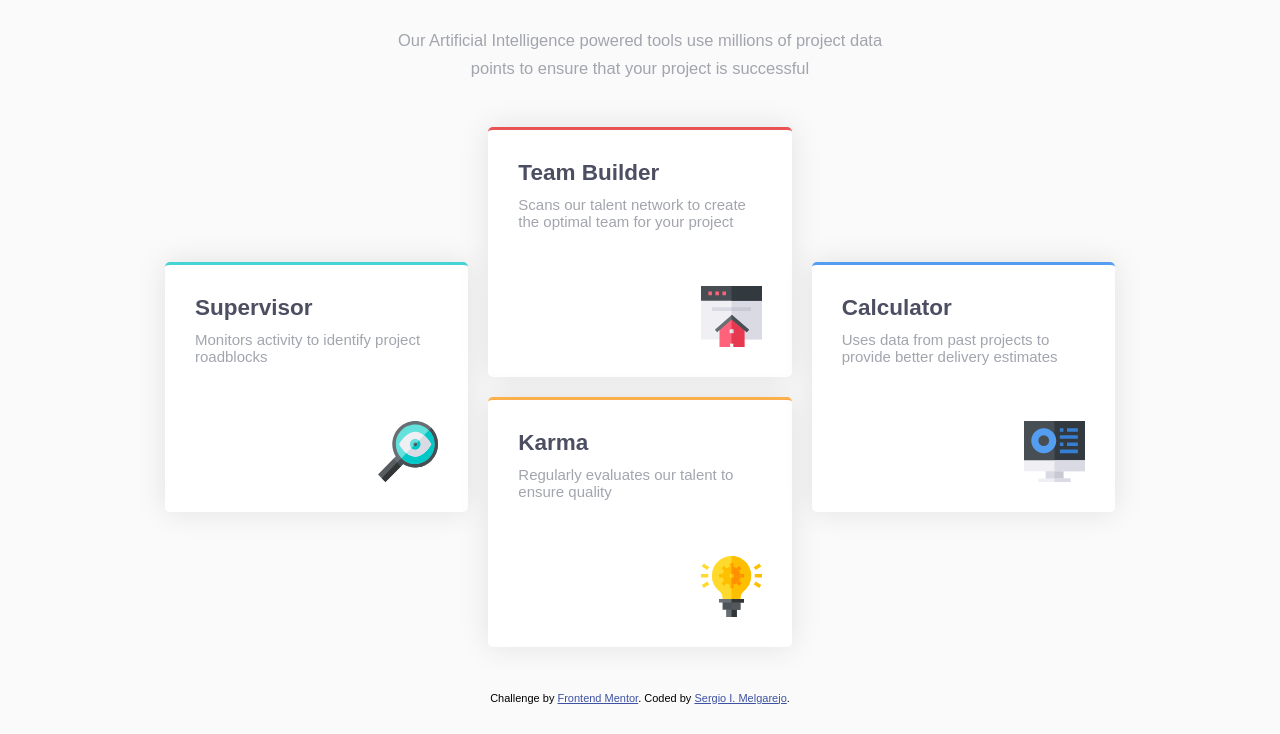
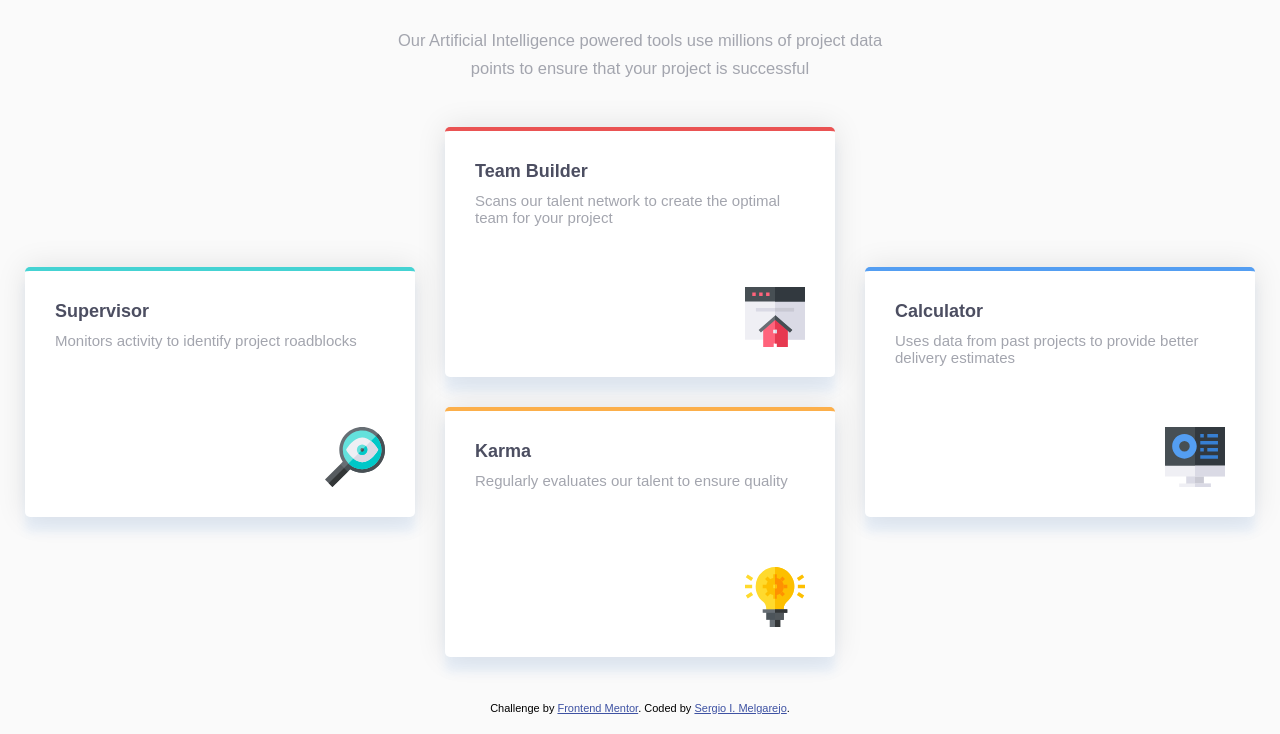
Before and after one commit to Sergio-Ivan-Melgarejo/Front-Mentor-16, a plain HTML site: page index.html in a window 1280 px wide. Shown: the part 130-864 px from the top of the page. Drawn offline with Linux system fonts and the light colour scheme.

Commit message:
i add changed for little details

```diff
--- a/style.css
+++ b/style.css
@@ -63,27 +63,29 @@ Body{
     min-width: 300px;
     padding: 30px;
     margin: 20px 0;
-    box-shadow: 0px 0px 30px rgba(0, 0, 0, 0.100);
+    box-shadow: 0px 0px 30px rgba(0, 0, 0, 0.100), 0 15px 10px hsla(212, 86%, 64%, 0.1);
     border-radius: 5px;
-    border-top: solid 3px var(--Cyan);
+    border-top: solid 4px var(--Cyan);
     height: 250px;
     position: relative;
 }
 
 .card-2{
-    border-top: solid 3px var(--Red);
+    border-top: solid 4px var(--Red);
 }
 
 .card-3{
-    border-top: solid 3px var(--Orange);
+    border-top: solid 4px var(--Orange);
 }
 
 .card-4{
-    border-top: solid 3px var(--Blue);
+    border-top: solid 4px var(--Blue);
 }
 
 .card__h2{
     color: var(--Very-Dark-Blue);
+    font-weight: 600;
+    font-size: 1.2em;
 }
 
 .card__p{
@@ -92,7 +94,7 @@ Body{
 }
 
 .card__img{
-    width: 20%;
+    width: 4em;
     position: absolute;
     bottom: 30px;
     right: 30px;
@@ -109,7 +111,7 @@ Body{
 
 @media screen and (min-width: 1000px){
     .container{
-        max-width: 1600px;
+        max-width: 1440px;
     }
     .container__one{
         width: 550px;
@@ -119,9 +121,8 @@ Body{
         display: grid;
         grid-template-columns: repeat(6,1fr);
         grid-template-rows: 1fr 1fr 1fr 1fr;
-        width: 1000px;
         margin: auto;
-        gap: 20px;
+        gap: 30px;
     }
     .card{
         margin: 0;
```
Also changed, not shown: index.html (+0 -1 lines), 1 other file.
